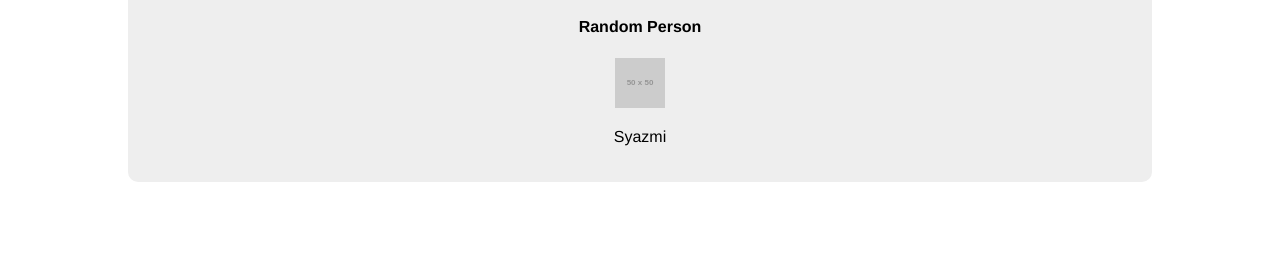
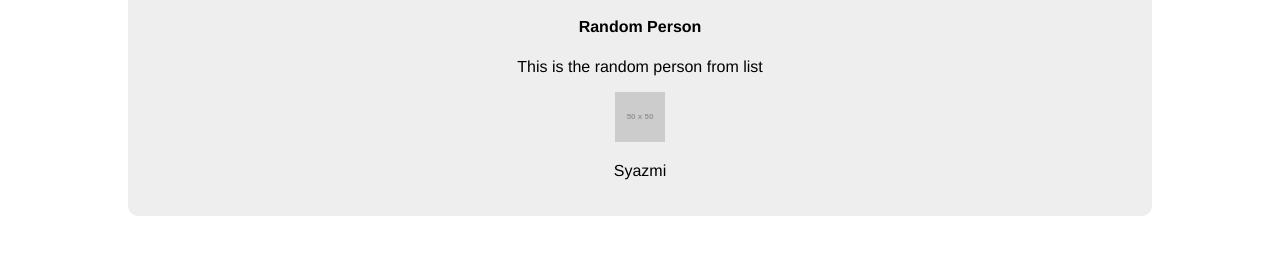
Before and after one commit to Syahirdev/angularjs-playlist, a website: page index.html at #!/home in a window 1280 px wide. Shown: the part 138-392 px from the top of the page. Drawn offline with nearby package versions, Linux system fonts and the light colour scheme; some packages are replaced by stand-ins of ours; placeholder pictures from the web are drawn by us.

Commit message:
transclude any data in custom div & change div tags

```diff
--- a/app/app.js
+++ b/app/app.js
@@ -31,6 +31,8 @@ myPersonApp.directive("randomPerson", [
 				title: "=",
 			},
 			templateUrl: "views/random.html",
+			transclude: true,
+			replace: true,
 			controller: function ($scope) {
 				$scope.random = Math.floor(Math.random() * 4);
 			},
--- a/views/home.html
+++ b/views/home.html
@@ -1,4 +1,6 @@
 <div class="content">
 	<h1 style="text-align: center">Homepage</h1>
-	<random-person persons="persons" title="'Random Person'"></random-person>
+	<random-person persons="persons" title="'Random Person'">
+		<p>This is the random person from list</p>
+	</random-person>
 </div>
--- a/views/random.html
+++ b/views/random.html
@@ -1,5 +1,6 @@
 <div style="text-align: center">
 	<h4>{{title}}</h4>
+	<div ng-transclude></div>
 	<img src="{{persons[random].thumb}}" alt="" />
 	<p>{{persons[random].name}}</p>
 </div>
```
